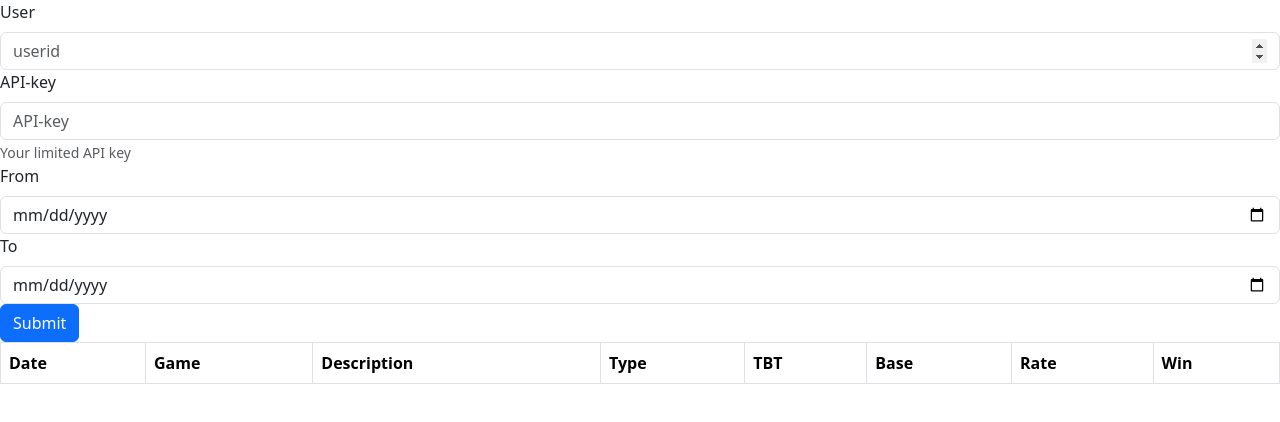
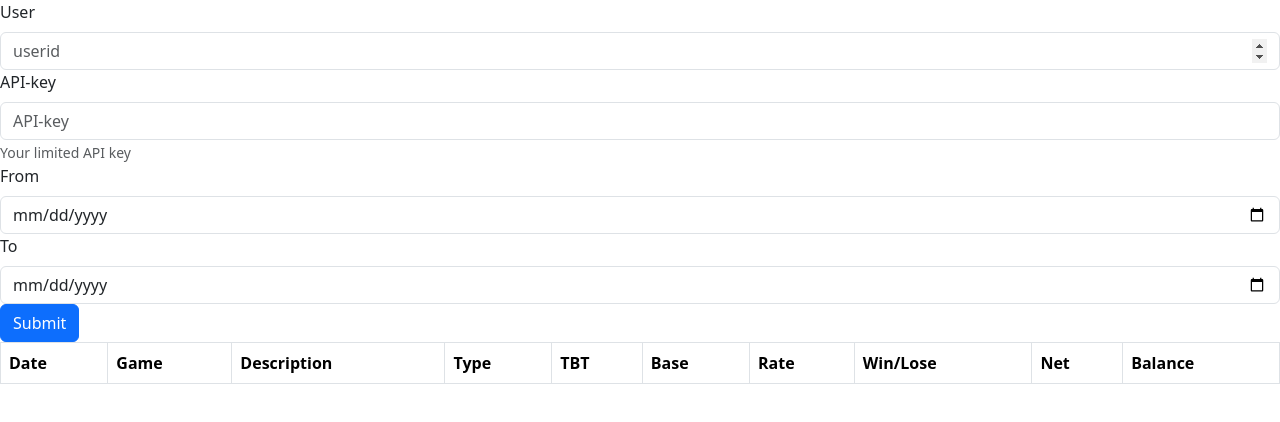
Before and after one commit to panaka13/torntools, a React (Create React App) app: page / in a window 1280 px wide. Shown: the top 422 px of the page. Built offline with nearby package versions, Linux system fonts and the light colour scheme.

Commit message:
add more columns

```diff
--- a/src/model/BookieResult.ts
+++ b/src/model/BookieResult.ts
@@ -128,6 +128,7 @@ export class BookieResult {
     this.selection = selection;
     this.bet = bet / MILLION;
     this.odds = odds;
+    console.log(typeof this.odds);
     this.deduction = deduction;
     this.description = "";
     this.type = BookieType.UNKNOWN;
@@ -232,7 +233,7 @@ export function createBookieResult(id: string, json: any) {
   let status = getBookieStatus(json);
   let timestamp = json.timestamp * 1000;
   let selection = Number(json.data.selection[0]);
-  let odds = json.data.odds;
+  let odds = parseInt(json.data.odds);
   let bet = json.data.bet;
 
   return new BookieResult(id, timestamp, status, selection, bet, odds, 0);
--- a/src/view/BookieView.tsx
+++ b/src/view/BookieView.tsx
@@ -56,7 +56,9 @@ export function ViewBookieResult() {
             <th>TBT</th>
             <th>Base</th>
             <th>Rate</th>
-            <th>Win</th>
+            <th>Win/Lose</th>
+            <th>Net</th>
+            <th>Balance</th>
           </tr>
         </thead>
         <tbody>
@@ -67,9 +69,11 @@ export function ViewBookieResult() {
               <td>{bookieResult.getDescription()}</td>
               <td>{bookieResult.getTypeStr()}</td>
               <td></td>
-              <td>{bookieResult.bet}</td>
-              <td>{bookieResult.odds}</td>
+              <td>{bookieResult.bet.toFixed(2)}</td>
+              <td>{bookieResult.odds.toFixed(2)}</td>
               <td>{bookieResult.getStatusStr()}</td>
+              <td>{bookieResult.getResultValue().toFixed(4)}</td>
+              <td>{bookieResult.getWinningValue().toFixed(4)}</td>
             </tr>
           ))}
         </tbody>
```
